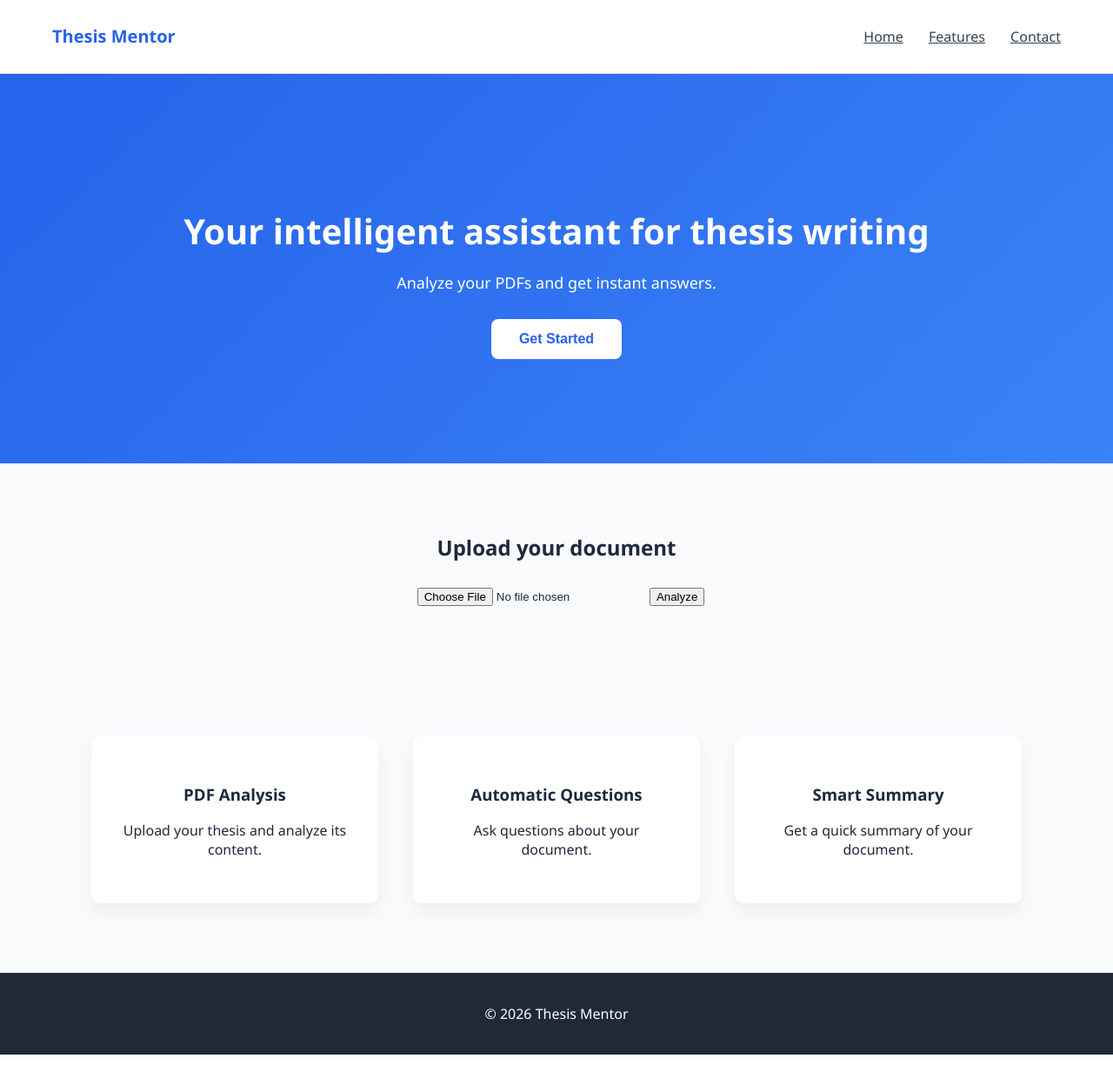
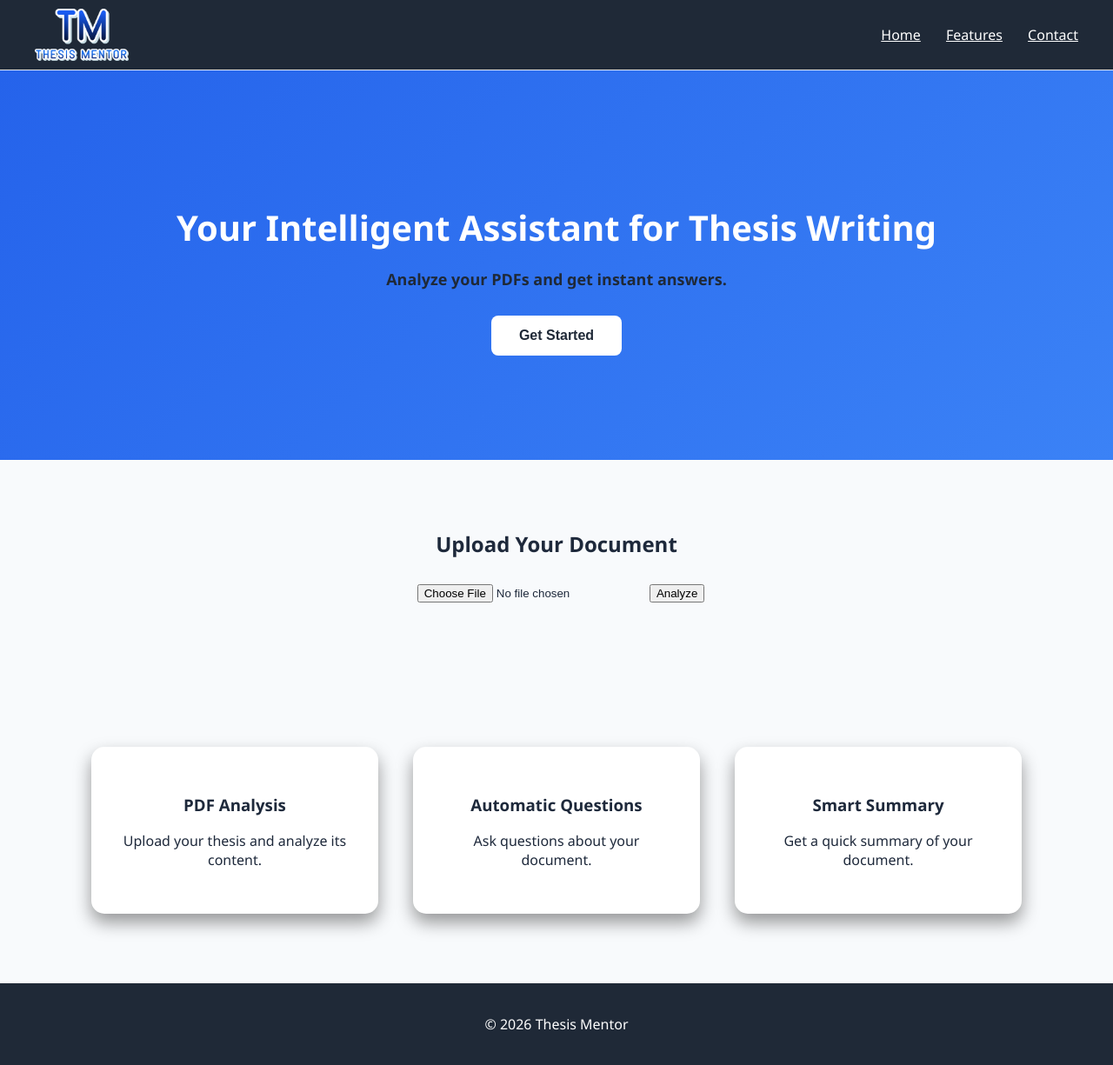
Before and after one commit to Archange-Mbah/ThesisMentor, a Flask app: page / in a window 1280 px wide. Shown: the whole page at 87% size. Run offline with Flask 3, Linux system fonts and the light colour scheme.

Commit message:
Add application logo, redesign header and fix PDF viewer layout in chat page

```diff
--- a/app/api/endpoints/web.py
+++ b/app/api/endpoints/web.py
@@ -8,3 +8,7 @@ templates = Jinja2Templates(directory="app/templates")
 @router.get("/", response_class=HTMLResponse)
 def home(request: Request):
     return templates.TemplateResponse("index.html", {"request": request})
+
+@router.get("/chat", response_class=HTMLResponse)
+async def chat(request: Request):
+    return templates.TemplateResponse("chat.html", {"request": request})
--- a/app/main.py
+++ b/app/main.py
@@ -6,5 +6,6 @@ from app.api.router import router
 app = FastAPI(title="ThesisMentor")
 
 app.mount("/static", StaticFiles(directory="app/static"), name="static")
+app.mount("/uploads", StaticFiles(directory="app/static/uploads"), name="uploads")
 
 app.include_router(router)
--- a/app/static/css/style.css
+++ b/app/static/css/style.css
@@ -12,19 +12,20 @@ header {
     display: flex;
     justify-content: space-between;
     align-items: center;
-    padding: 15px 60px;
-    background: white;
+    padding: 10px 40px;
+    color: white;
+    background: #1f2937;
     border-bottom: 1px solid #e5e7eb;
 }
 
-header h1 {
-    font-size: 20px;
-    color: #2563eb;
+header .logo {
+    height: 60px;
+    margin-right: 20px;
 }
 
 nav a {
     margin-left: 25px;
-    color: #374151;
+    color: white;
     font-weight: 500;
 }
 
@@ -50,13 +51,14 @@ nav a:hover {
 .hero p {
     font-size: 18px;
     margin-bottom: 30px;
+    color: #1f2937;
 }
 
 .hero button {
     padding: 14px 32px;
     border: none;
     background: white;
-    color: #2563eb;
+    color: #1f2937;
     font-size: 16px;
     border-radius: 8px;
     font-weight: 600;
@@ -65,6 +67,8 @@ nav a:hover {
 
 .hero button:hover {
     transform: translateY(-2px);
+    background-color: #1f2937;
+    color: white;
 }
 
 
@@ -92,11 +96,11 @@ nav a:hover {
 .feature {
     background: white;
     padding: 35px;
-    border-radius: 10px;
+    border-radius: 15px;
     width: 260px;
     text-align: center;
 
-    box-shadow: 0 10px 20px rgba(0,0,0,0.05);
+    box-shadow: 0 10px 20px rgba(0,0,0,0.4);
     transition: 0.3s;
 }
 
@@ -138,20 +142,26 @@ height:100vh;
 
 /* CHAT SIDE */
 
+.chat-header{
+display:flex;
+align-items:center;
+gap:10px;
+margin-bottom:15px;
+}
+
+.chat-header .logo{
+height:40px;
+}
+
 .chat-pane{
-
 width:380px;
 background:white;
-
 display:flex;
 flex-direction:column;
-
 border-right:1px solid #e5e7eb;
 }
 
-
 .title{
-
 padding:20px;
 font-size:20px;
 font-weight:600;
--- a/app/templates/index.html
+++ b/app/templates/index.html
@@ -3,41 +3,40 @@
 <head>
     <meta charset="UTF-8">
     <title>Thesis Mentor</title>
-    <link rel="stylesheet" href="{{ url_for('static', filename='css/style.css') }}">
+    <link rel="stylesheet" href="/static/css/style.css">
+    <script src="/static/js/app.js" defer></script>
 </head>
 
 <body>
 
 <header>
-    <h1>Thesis Mentor</h1>
+    <img src="/static/images/logoTM.png" alt="Logo" class="logo">
     <nav>
-        <a href="#">Home</a>
-        <a href="#">Features</a>
-        <a href="#">Contact</a>
+        <a href="/">Home</a>
+        <a href="#features">Features</a>
+        <a href="#contact">Contact</a>
     </nav>
 </header>
 
 
 <section class="hero">
-    <h2>Your intelligent assistant for thesis writing</h2>
-    <p>Analyze your PDFs and get instant answers.</p>
-    <a href="{{ url_for('chat') }}">
-    <button>Get Started</button></a>
+    <h2>Your Intelligent Assistant for Thesis Writing</h2>
+    <p> <b>Analyze your PDFs and get instant answers.</b></p>
+    <a href="/chat">
+        <button>Get Started</button>
+    </a>
 </section>
 
-
-<section class="upload">
-    <h2>Upload your document</h2>
-
+<section id="upload" class="upload">
+    <h2>Upload Your Document</h2>
     <form>
-        <input type="file" accept=".pdf">
-        <button type="submit">Analyze</button>
+        <input type="file" accept=".pdf" id="pdfFileIndex">
+        <button type="button" id="uploadBtnIndex">Analyze</button>
     </form>
+    <p id="statusIndex"></p>
 </section>
 
-
-<section class="features">
-
+<section id="features" class="features">
     <div class="feature">
         <h3>PDF Analysis</h3>
         <p>Upload your thesis and analyze its content.</p>
@@ -55,8 +54,7 @@
 
 </section>
 
-
-<footer>
+<footer id="contact">
     <p>© 2026 Thesis Mentor</p>
 </footer>
 
--- a/run.py
+++ /dev/null
@@ -1,4 +0,0 @@
-from app import app
-
-if __name__ == "__main__":
-    app.run(debug=True)
```
Also changed, not shown: app/api/endpoints/documents.py (+32 -20 lines), app/templates/chat.html (+37 -42 lines), app/static/images/logoTM.png (added), 7 other files.
